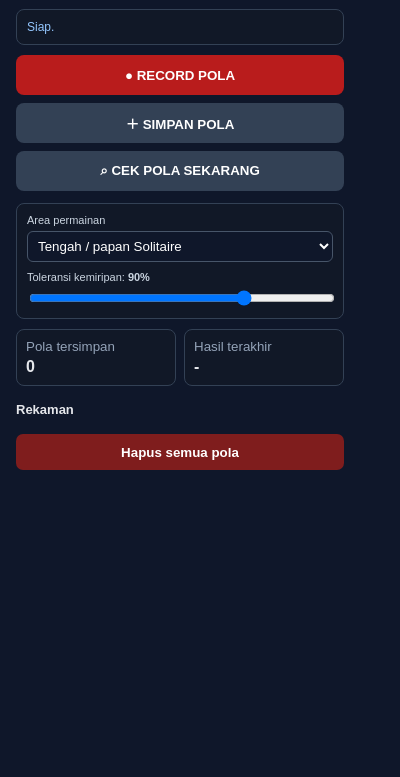
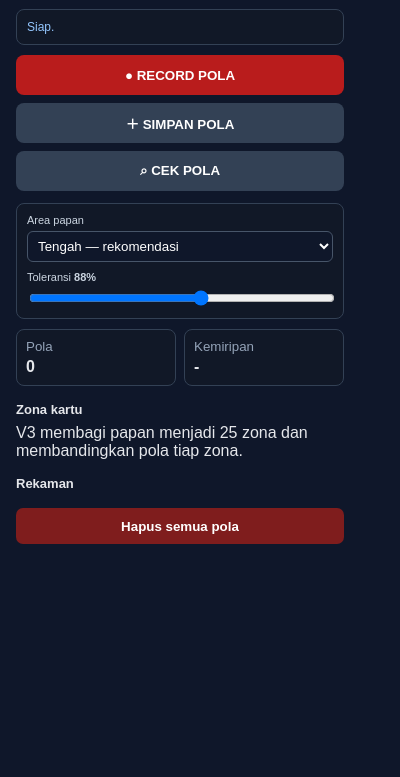
Before and after one commit to Kreatifwira/web, a browser extension: page popup.html in a window 400 px wide. Shown: the part 56-833 px from the top of the page. Drawn offline with Linux system fonts and the light colour scheme.

Commit message:
Upgrade Solitaire Pattern Recorder V3: popup.html

```diff
--- a/popup.html
+++ b/popup.html
@@ -1 +1 @@
-<!doctype html><html lang="id"><head><meta charset="utf-8"><meta name="viewport" content="width=device-width,initial-scale=1"><title>Solitaire Pattern Recorder V2</title><link rel="stylesheet" href="popup.css"></head><body><header><div class="logo">SOLITAIRE</div><div class="title">Pattern Recorder <span>V2</span></div></header><div id="status" class="status">Siap.</div><div class="buttons"><button id="record" class="primary">● RECORD POLA</button><button id="save">＋ SIMPAN POLA</button><button id="check">⌕ CEK POLA SEKARANG</button></div><div class="options"><label>Area permainan<select id="crop"><option value="center">Tengah / papan Solitaire</option><option value="full">Seluruh halaman</option></select></label><label>Toleransi kemiripan: <b id="tolValue">90%</b><input id="tolerance" type="range" min="70" max="98" value="90"></label></div><div class="stats"><div><small>Pola tersimpan</small><b id="count">0</b></div><div><small>Hasil terakhir</small><b id="match">-</b></div></div><h3>Rekaman</h3><div id="list" class="list"></div><button id="clear" class="danger">Hapus semua pola</button><script src="popup.js"></script></body></html>
+<!doctype html><html lang="id"><head><meta charset="utf-8"><meta name="viewport" content="width=device-width,initial-scale=1"><title>Solitaire Pattern Recorder V3</title><link rel="stylesheet" href="popup.css"></head><body><header><div class="logo">SOLITAIRE</div><div class="title">Card Pattern Detector <span>V3</span></div></header><div id="status" class="status">Siap.</div><div class="buttons"><button id="record" class="primary">● RECORD POLA</button><button id="save">＋ SIMPAN POLA</button><button id="check">⌕ CEK POLA</button></div><div class="options"><label>Area papan<select id="crop"><option value="center">Tengah — rekomendasi</option><option value="full">Seluruh layar</option></select></label><label>Toleransi <b id="tolValue">88%</b><input id="tolerance" type="range" min="75" max="98" value="88"></label></div><div class="stats"><div><small>Pola</small><b id="count">0</b></div><div><small>Kemiripan</small><b id="match">-</b></div></div><h3>Zona kartu</h3><div class="legend">V3 membagi papan menjadi 25 zona dan membandingkan pola tiap zona.</div><h3>Rekaman</h3><div id="list" class="list"></div><button id="clear" class="danger">Hapus semua pola</button><script src="popup.js"></script></body></html>
```
